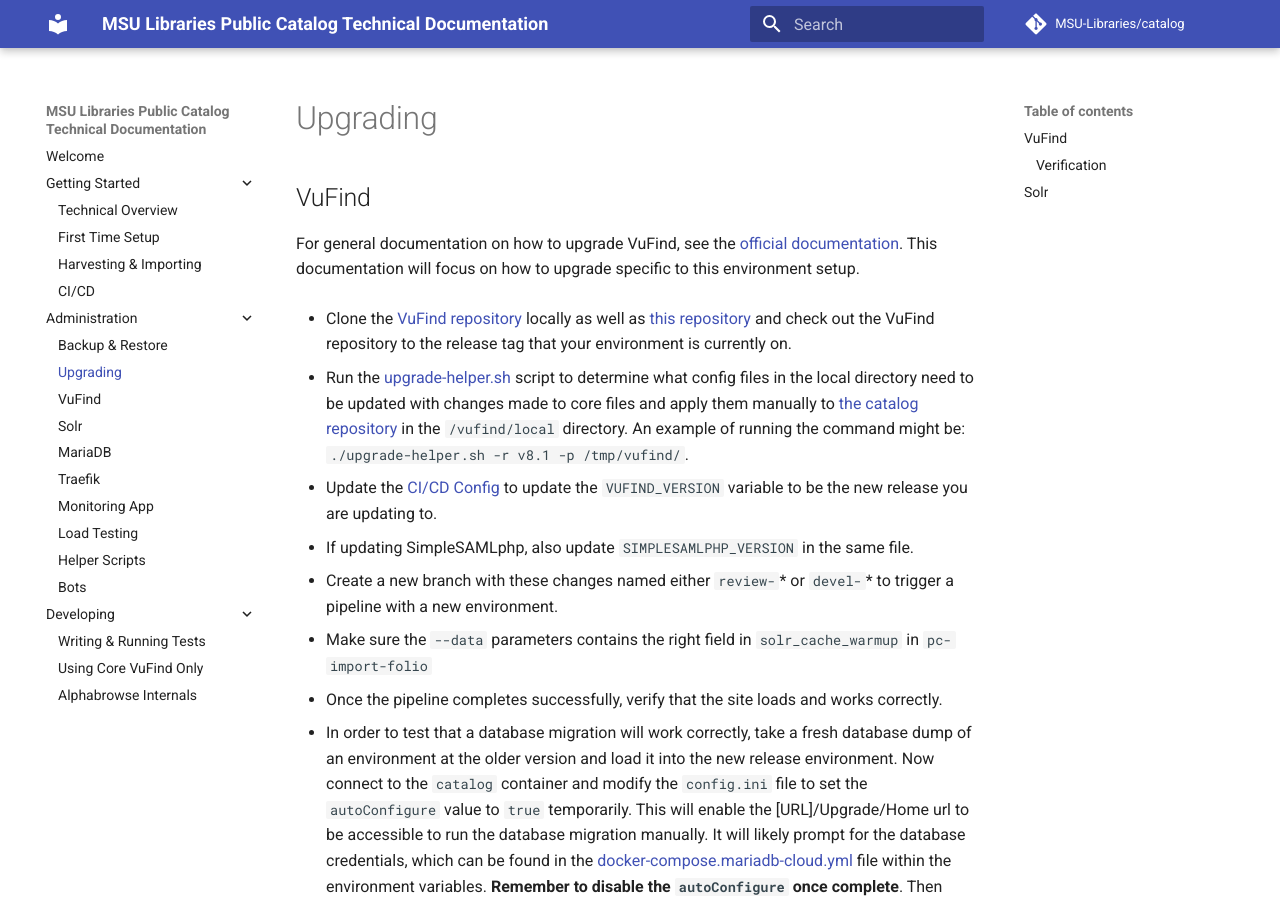
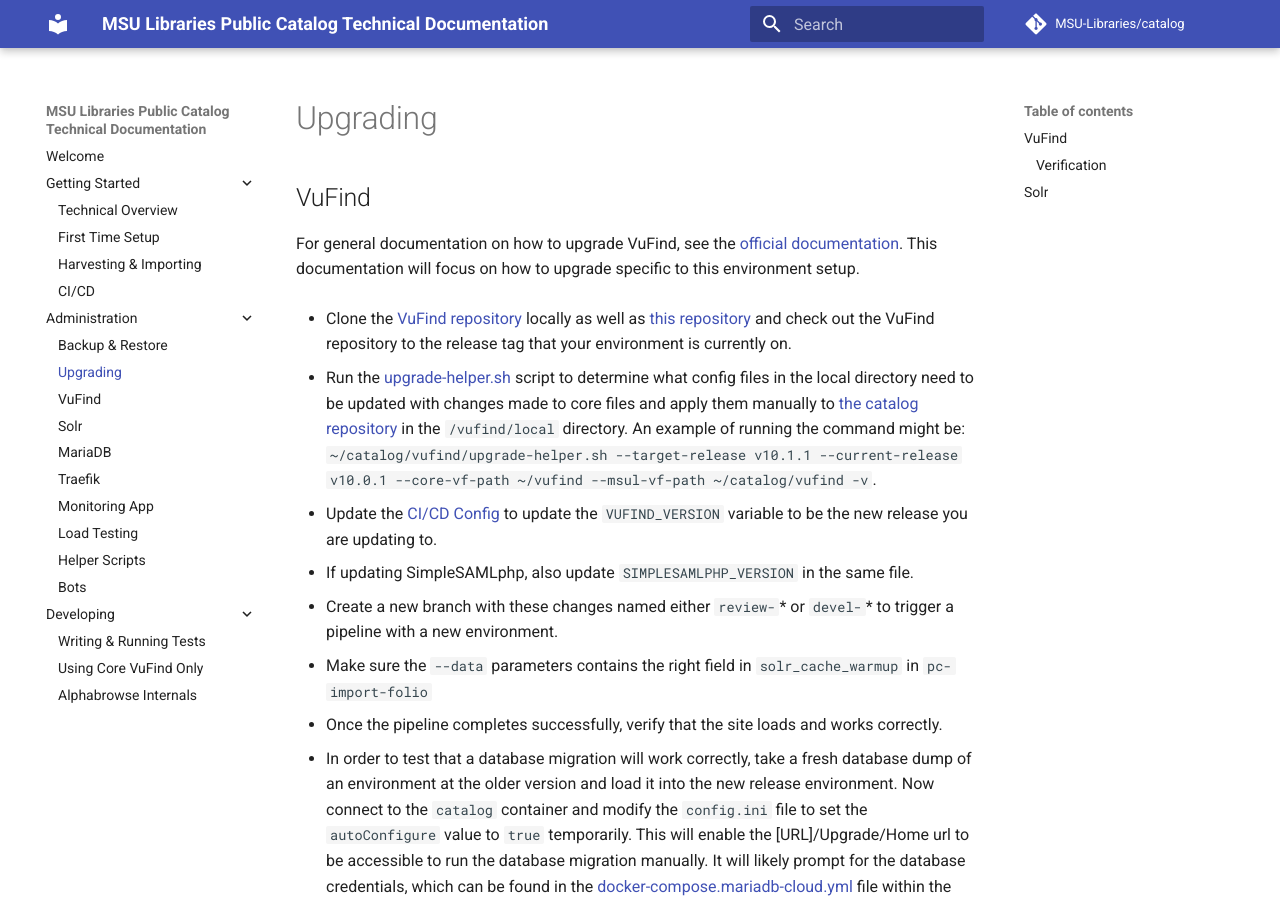
Before and after one commit to MSU-Libraries/catalog, an MkDocs documentation site: the page built from docs/upgrading.md, in a window 1280 px wide and 900 px high. Built offline with MkDocs 1.6.1 and Material for MkDocs 9.7.7, drawn with Linux system fonts in a browser that asks for light colours; comment, search, counter and statistics services are not loaded.

Commit message:
PC-1103 rewrite upgade helper to be more helpful

```diff
--- a/docs/upgrading.md
+++ b/docs/upgrading.md
@@ -13,7 +13,7 @@
 script to determine what config files in the local directory need to be updated with changes made to
 core files and apply them manually to [the catalog repository](https://github.com/MSU-Libraries/catalog)
 in the `/vufind/local` directory. An example of running the command might be:
-`./upgrade-helper.sh -r v8.1 -p /tmp/vufind/`.
+`~/catalog/vufind/upgrade-helper.sh --target-release v10.1.1 --current-release v10.0.1 --core-vf-path ~/vufind --msul-vf-path ~/catalog/vufind -v`.
 
 * Update the [CI/CD Config](https://github.com/MSU-Libraries/catalog/blob/main/.gitlab-ci.yml)
 to update the `VUFIND_VERSION` variable to be the new release you are updating to.
```
Also changed, not shown: 1 other file.
